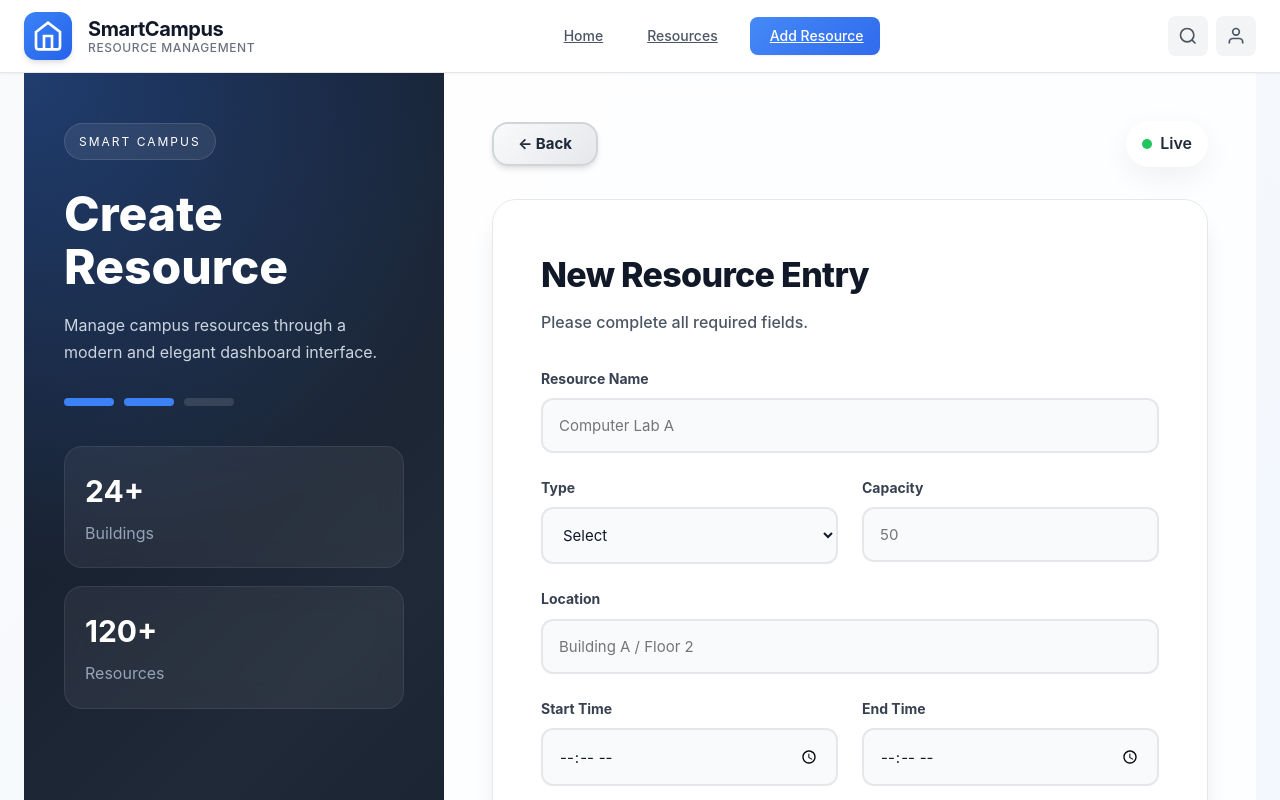
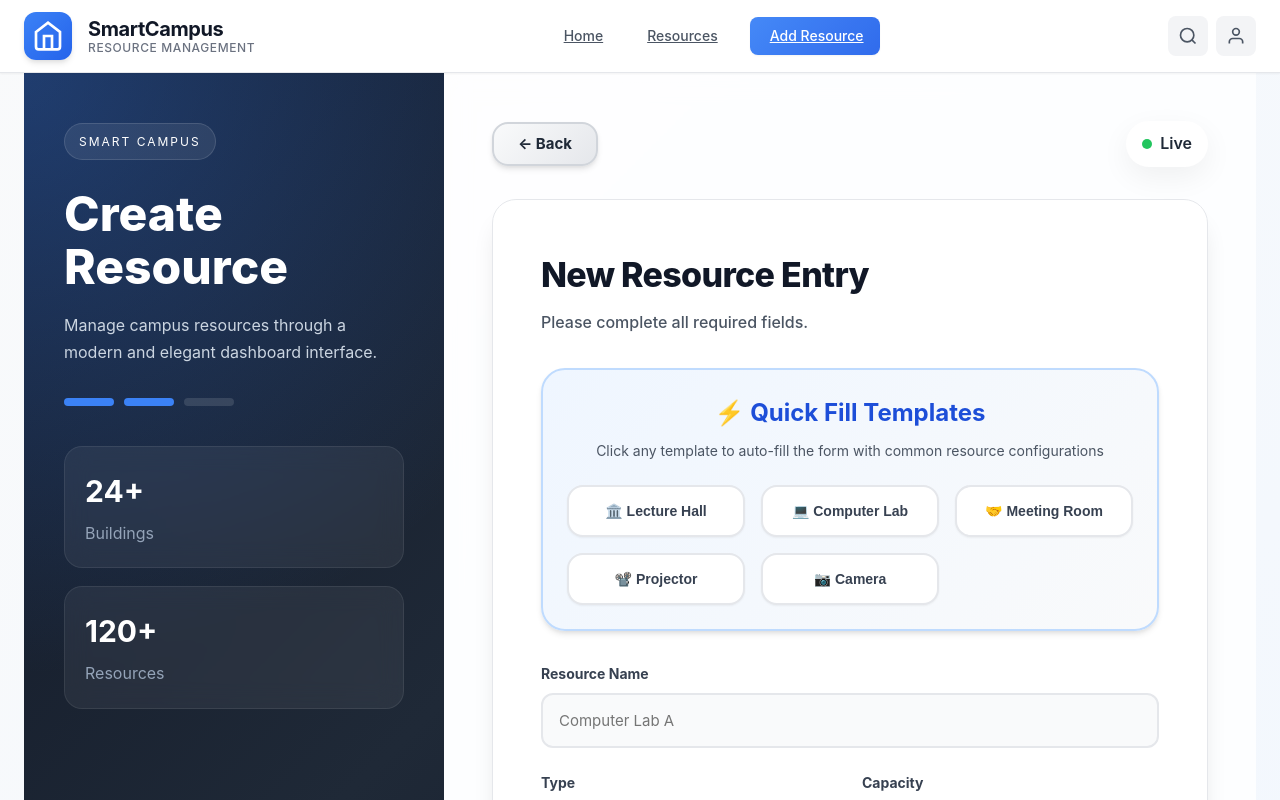
Before and after one commit to TheNightmareNethmika/-it3030-paf-2026-smart-campus-group99, a React app in the folder frontend/: page /resources/add in a window 1280 px wide. Shown: the top 800 px of the page. Built offline with nearby package versions, Linux system fonts and the light colour scheme; the HTML template or start-up script is replaced by a standard one.

Commit message:
new-book-btn

```diff
--- a/frontend/src/pages/ResourceFormPage.jsx
+++ b/frontend/src/pages/ResourceFormPage.jsx
@@ -12,6 +12,55 @@ const INITIAL_FORM = {
   availableEndTime: '',
   status: '',
   description: '',
+}
+
+// AUTOFILL TEMPLATES
+const AUTOFILL_TEMPLATES = {
+  LECTURE_HALL: {
+    name: 'Main Lecture Hall',
+    capacity: '200',
+    location: 'Building A, Floor 1',
+    availableStartTime: '08:00',
+    availableEndTime: '22:00',
+    status: 'WORKING',
+    description: 'Large lecture hall with projector and audio system'
+  },
+  COMPUTER_LAB: {
+    name: 'Computer Lab',
+    capacity: '30',
+    location: 'Building B, Floor 2',
+    availableStartTime: '09:00',
+    availableEndTime: '18:00',
+    status: 'WORKING',
+    description: 'Computer lab with 30 workstations and internet access'
+  },
+  MEETING_ROOM: {
+    name: 'Conference Room',
+    capacity: '15',
+    location: 'Building C, Floor 3',
+    availableStartTime: '08:00',
+    availableEndTime: '17:00',
+    status: 'WORKING',
+    description: 'Meeting room with whiteboard and video conferencing'
+  },
+  PROJECTOR: {
+    name: 'Portable Projector',
+    capacity: '1',
+    location: 'AV Department',
+    availableStartTime: '07:00',
+    availableEndTime: '23:00',
+    status: 'WORKING',
+    description: 'Portable projector with HDMI connection'
+  },
+  CAMERA: {
+    name: 'Digital Camera',
+    capacity: '1',
+    location: 'Media Center',
+    availableStartTime: '08:00',
+    availableEndTime: '20:00',
+    status: 'WORKING',
+    description: 'Professional digital camera for events'
+  }
 }
 
 function ResourceFormPage() {
@@ -62,10 +111,11 @@ function ResourceFormPage() {
   const handleChange = (e) => {
     const { name, value } = e.target
 
-    // Restrict capacity field to numbers and symbols only
+    // Allow symbols and negative numbers in capacity field
     let processedValue = value
     if (name === 'capacity') {
-      processedValue = value.replace(/[^0-9+\-*/.()=]/g, '')
+      // Allow numbers, mathematical symbols, and negative numbers
+      processedValue = value.replace(/[^0-9+\-*/.()=-]/g, '')
     }
 
     setForm((prev) => ({
@@ -83,10 +133,9 @@ function ResourceFormPage() {
     if (!form.name.trim()) errs.name = 'Resource name is required.'
     if (!form.type) errs.type = 'Select resource type.'
     if (!form.capacity) errs.capacity = 'Capacity is required.'
-    if (form.capacity && !/^[0-9+\-*/.()=]+$/.test(form.capacity)) {
-      errs.capacity = 'Capacity can only contain numbers and mathematical symbols (+ - * / . ( ) =)'
+    if (form.capacity && !/^[0-9+\-*/.()=-]+$/.test(form.capacity)) {
+      errs.capacity = 'Capacity can contain numbers, symbols (+ - * / . ( ) =) and negative values'
     }
-    if (Number(form.capacity) < 1) errs.capacity = 'Minimum capacity is 1.'
     if (!form.location.trim()) errs.location = 'Location is required.'
     if (!form.availableStartTime)
       errs.availableStartTime = 'Start time required.'
@@ -157,6 +206,22 @@ function ResourceFormPage() {
   }
 
   const fieldError = (field) => errors[field] || serverErrors[field]
+
+  // AUTOFILL FUNCTION
+  const handleAutofill = (resourceType) => {
+    const template = AUTOFILL_TEMPLATES[resourceType]
+    if (template) {
+      setForm(prev => ({
+        ...prev,
+        ...template,
+        type: resourceType
+      }))
+      setErrors({})
+      setServerErrors({})
+      setSuccessMsg(`Form autofilled with ${resourceType.replace('_', ' ')} template`)
+      setTimeout(() => setSuccessMsg(null), 2000)
+    }
+  }
 
   // Availability checking function
   const checkAvailability = async () => {
@@ -278,6 +343,53 @@ function ResourceFormPage() {
             <p>Please complete all required fields.</p>
           </div>
 
+          {/* AUTOFILL SECTION */}
+          {!isEdit && (
+            <div className="autofill-section">
+              <div className="autofill-header">
+                <h3>⚡ Quick Fill Templates</h3>
+                <p>Click any template to auto-fill the form with common resource configurations</p>
+              </div>
+              <div className="autofill-buttons">
+                <button
+                  type="button"
+                  className="autofill-btn lecture-hall"
+                  onClick={() => handleAutofill('LECTURE_HALL')}
+                >
+                  🏛️ Lecture Hall
+                </button>
+                <button
+                  type="button"
+                  className="autofill-btn computer-lab"
+                  onClick={() => handleAutofill('COMPUTER_LAB')}
+                >
+                  💻 Computer Lab
+                </button>
+                <button
+                  type="button"
+                  className="autofill-btn meeting-room"
+                  onClick={() => handleAutofill('MEETING_ROOM')}
+                >
+                  🤝 Meeting Room
+                </button>
+                <button
+                  type="button"
+                  className="autofill-btn projector"
+                  onClick={() => handleAutofill('PROJECTOR')}
+                >
+                  📽️ Projector
+                </button>
+                <button
+                  type="button"
+                  className="autofill-btn camera"
+                  onClick={() => handleAutofill('CAMERA')}
+                >
+                  📷 Camera
+                </button>
+              </div>
+            </div>
+          )}
+
           <div className="grid-layout">
             <div className="field wide">
               <label>Resource Name</label>
@@ -311,11 +423,11 @@ function ResourceFormPage() {
             <div className="field">
               <label>Capacity</label>
               <input
-                type="number"
+                type="text"
                 name="capacity"
                 value={form.capacity}
                 onChange={handleChange}
-                placeholder="50"
+                placeholder="50 or -1 or 10+5"
               />
               {fieldError('capacity') && (
                 <small>{fieldError('capacity')}</small>
--- a/frontend/src/pages/ResourceListPage.jsx
+++ b/frontend/src/pages/ResourceListPage.jsx
@@ -92,6 +92,11 @@ function ResourceListPage() {
     } finally {
       setLoading(false)
     }
+  }
+
+  const handleBooking = (resource) => {
+    setSuccessMsg(`Booking initiated for "${resource.name}". Please contact admin to confirm.`)
+    setTimeout(() => setSuccessMsg(null), 3000)
   }
 
   const clearFilters = () => {
@@ -208,6 +213,12 @@ function ResourceListPage() {
 
               <div className="actions">
                 <button onClick={() =>
+                  handleBooking(r)
+                }>
+                  📅 Book
+                </button>
+
+                <button onClick={() =>
                   navigate(`/resources/edit/${r.id}`)
                 }>
                   Edit
--- a/frontend/src/styles/ResourceFormPage.css
+++ b/frontend/src/styles/ResourceFormPage.css
@@ -599,3 +599,140 @@ body{
     font-size:28px;
   }
 }
+
+/* AUTOFILL SECTION */
+.autofill-section {
+  margin-bottom: var(--spacing-xl);
+  padding: var(--spacing-lg);
+  background: linear-gradient(135deg, var(--primary-50), var(--gray-50));
+  border-radius: var(--radius-2xl);
+  border: 2px solid var(--primary-200);
+  box-shadow: var(--shadow-md);
+  animation: fadeInUp 0.6s ease-out;
+}
+
+.autofill-header {
+  text-align: center;
+  margin-bottom: var(--spacing-lg);
+}
+
+.autofill-header h3 {
+  font-size: 1.5rem;
+  font-weight: 700;
+  color: var(--primary-700);
+  margin-bottom: var(--spacing-sm);
+  display: flex;
+  align-items: center;
+  justify-content: center;
+  gap: var(--spacing-sm);
+}
+
+.autofill-header p {
+  color: var(--gray-600);
+  font-size: 0.875rem;
+  line-height: 1.5;
+}
+
+.autofill-buttons {
+  display: grid;
+  grid-template-columns: repeat(auto-fit, minmax(140px, 1fr));
+  gap: var(--spacing-md);
+}
+
+.autofill-btn {
+  display: flex;
+  flex-direction: column;
+  align-items: center;
+  gap: var(--spacing-sm);
+  padding: var(--spacing-md) var(--spacing-sm);
+  border: 2px solid var(--gray-200);
+  border-radius: var(--radius-xl);
+  background: white;
+  color: var(--gray-700);
+  font-weight: 600;
+  font-size: 0.875rem;
+  cursor: pointer;
+  transition: all var(--transition-base);
+  box-shadow: var(--shadow-sm);
+  position: relative;
+  overflow: hidden;
+}
+
+.autofill-btn::before {
+  content: '';
+  position: absolute;
+  top: 0;
+  left: -100%;
+  width: 100%;
+  height: 100%;
+  background: linear-gradient(90deg, transparent, rgba(255, 255, 255, 0.4), transparent);
+  transition: left 0.5s;
+}
+
+.autofill-btn:hover::before {
+  left: 100%;
+}
+
+.autofill-btn:hover {
+  transform: translateY(-4px) scale(1.05);
+  box-shadow: var(--shadow-lg);
+}
+
+.autofill-btn:active {
+  transform: translateY(-2px) scale(1.02);
+  transition: all var(--transition-fast);
+}
+
+/* Specific button colors */
+.autofill-btn.lecture-hall:hover {
+  background: linear-gradient(135deg, var(--primary-500), var(--primary-600));
+  color: white;
+  border-color: var(--primary-500);
+}
+
+.autofill-btn.computer-lab:hover {
+  background: linear-gradient(135deg, var(--success-500), var(--success-600));
+  color: white;
+  border-color: var(--success-500);
+}
+
+.autofill-btn.meeting-room:hover {
+  background: linear-gradient(135deg, #8b5cf6, #7c3aed);
+  color: white;
+  border-color: #8b5cf6;
+}
+
+.autofill-btn.projector:hover {
+  background: linear-gradient(135deg, var(--warning-500), var(--warning-600));
+  color: white;
+  border-color: var(--warning-500);
+}
+
+.autofill-btn.camera:hover {
+  background: linear-gradient(135deg, var(--error-500), var(--error-600));
+  color: white;
+  border-color: var(--error-500);
+}
+
+/* Autofill button icons */
+.autofill-btn span:first-child {
+  font-size: 1.5rem;
+  margin-bottom: var(--spacing-xs);
+}
+
+/* Mobile responsive for autofill */
+@media (max-width: 768px) {
+  .autofill-buttons {
+    grid-template-columns: repeat(auto-fit, minmax(120px, 1fr));
+    gap: var(--spacing-sm);
+  }
+
+  .autofill-btn {
+    padding: var(--spacing-sm) var(--spacing-xs);
+    font-size: 0.75rem;
+  }
+
+  .autofill-header h3 {
+    font-size: 1.25rem;
+  }
+}
```
Also changed, not shown: 1 other file (tests, documents, lock files or other folders).
